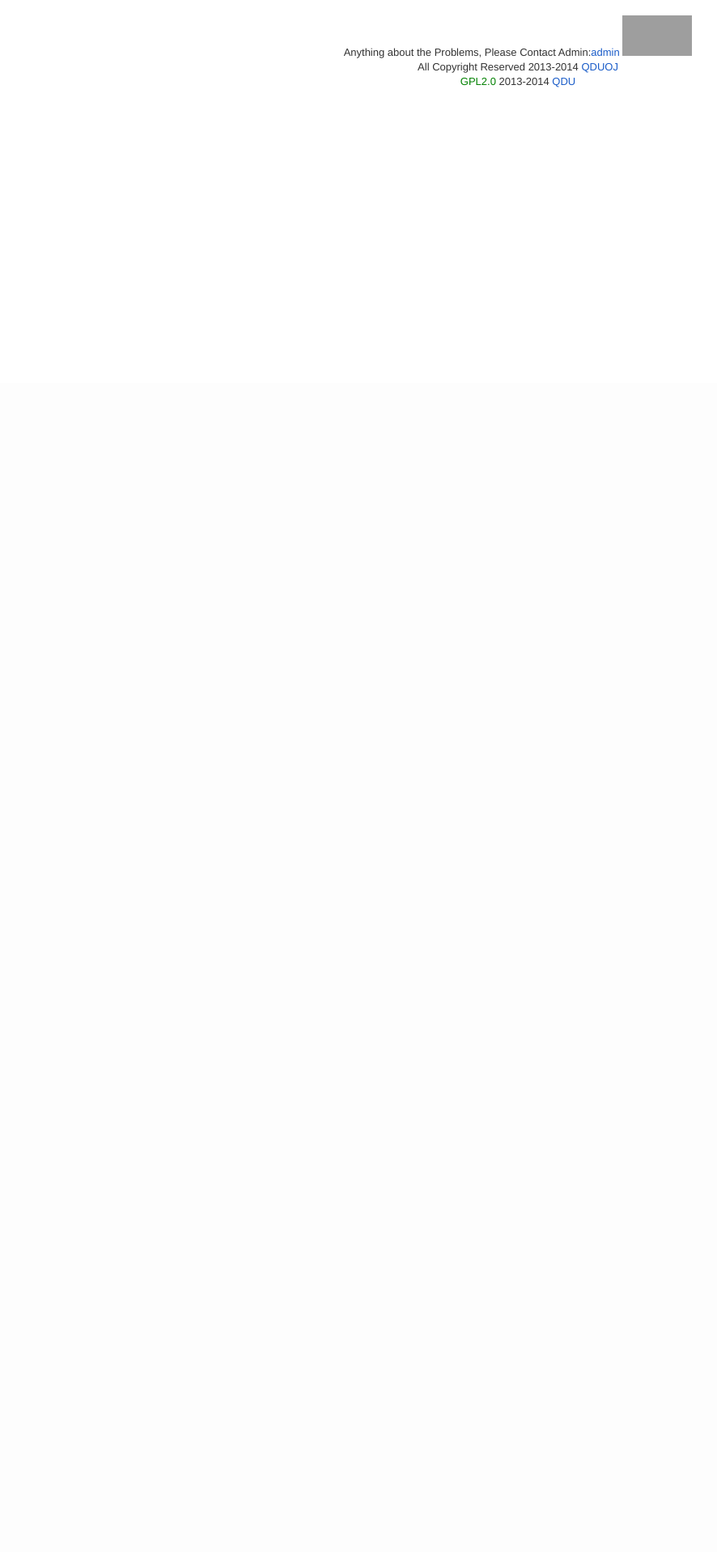
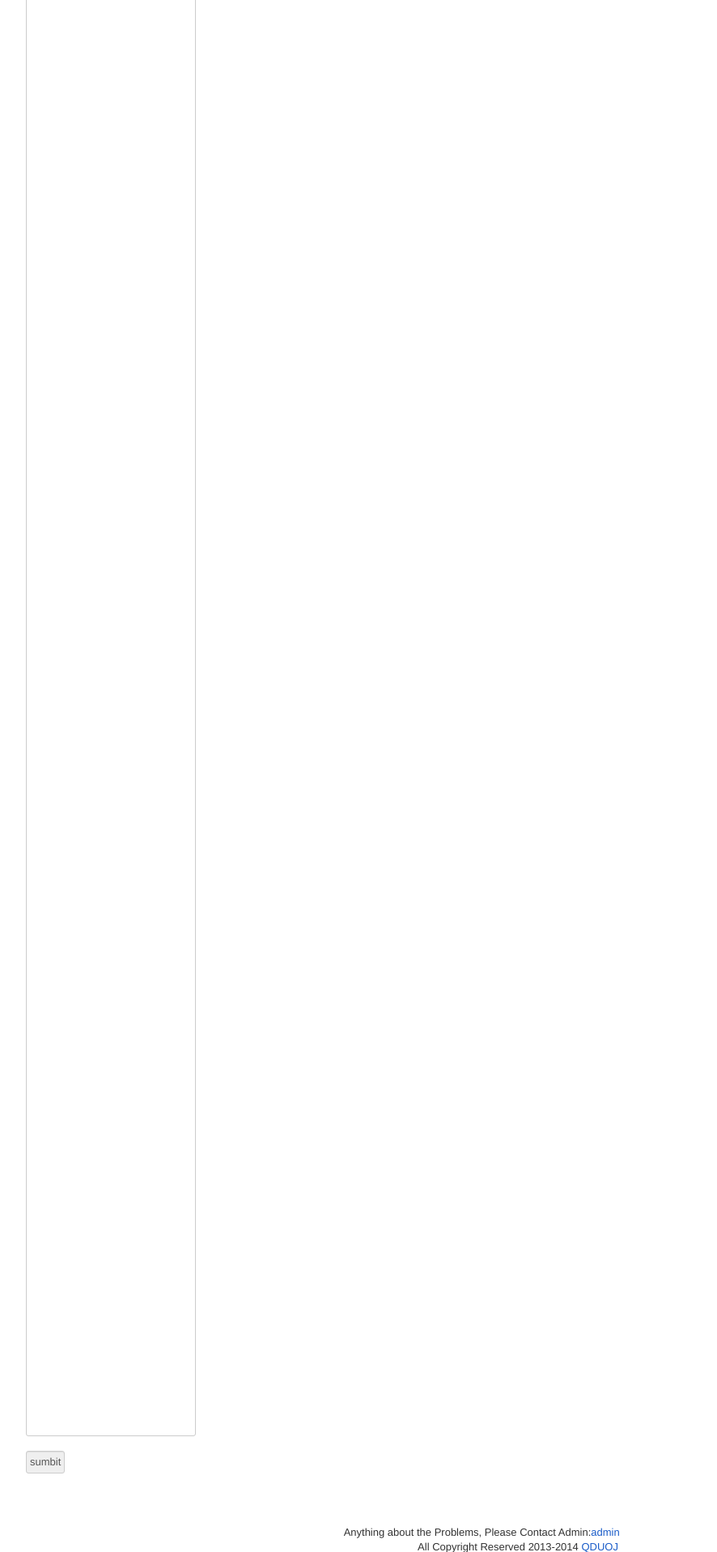
Before and after one commit to dyxin00/qduoj, a Python web app: template oj/templates/submit_code.html in a window 1280 px wide. Shown: the part 327-2244 px from the top of the page at 81% size, without its empty margins (0-886 px from the left). Before the commit the page ends 435 px from the top, so only its background shows below. Run offline with Jinja, Linux system fonts and the light colour scheme; the template is opened without the code that fills it: most values are stand-ins (such as "Sample title", 1, 10 or a date in 2020); grey boxes are pictures that could not be loaded.

Commit message:
weixiugai

```diff
--- a/oj/forms.py
+++ b/oj/forms.py
@@ -14,4 +14,4 @@
 
 class Submit_code(forms.Form):
 		language = forms.ChoiceField(choices = [('1','c'),('2','c++')])
-		submit_code = forms.CharField(label='code',widget=forms.Textarea(attrs={'rows' : '30'}))
+		submit_code = forms.CharField(label='code',widget=forms.Textarea(attrs={'class' : 'submit','cols' : '100','rows':'10'}))
--- a/oj/problem/problem.py
+++ b/oj/problem/problem.py
@@ -11,7 +11,7 @@
 
 	try:
 		ID = int(num)
-		problem = Problem.objects.get(problem_id=int(num))
+		problem = Problem.objects.get(problem_id = ID)
 
 		if problem.visible == False:
 			pageInfo ="problem not found!"
--- a/oj/static/css/hoj.css
+++ b/oj/static/css/hoj.css
@@ -236,3 +236,11 @@
     width: 100%;
     z-index: 6;
 }
+
+.submit{
+
+	height = 150px;
+	width = 100%;
+	resize: none;
+
+}
--- a/oj/templates/submit_code.html
+++ b/oj/templates/submit_code.html
@@ -4,14 +4,14 @@
 
 {%block content%}
 
-<center>
 <form action ="" method = "post" >
 
 	<p width = "120"> Problem ID :&nbsp {{num}} </p><br>
 	<p>	Language : {{form_code.language}} </p> <br>
 	<p>{{form_code.submit_code}} </p>
 
+	<p><textarea class="submit" cols="100"  name="submit_code" rows="100"></textarea></p>
+
 	<input type = "submit" value = "sumbit"/>
 </form>
-</center>
 {%endblock%}
--- a/oj/views.py
+++ b/oj/views.py
@@ -65,6 +65,7 @@
 def problem_search(req):
 
 	search = req.GET['search']
+
 	context = baseInfo(req)
 
 	problem = Problem.objects.filter(title = str(search))
```
